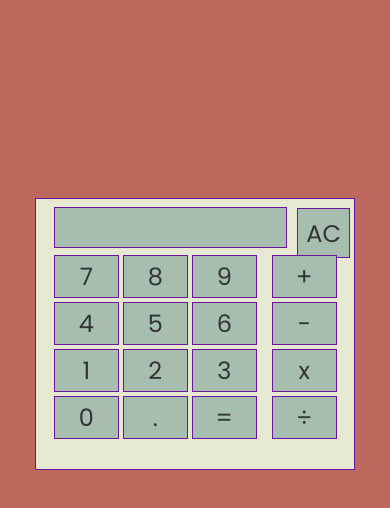
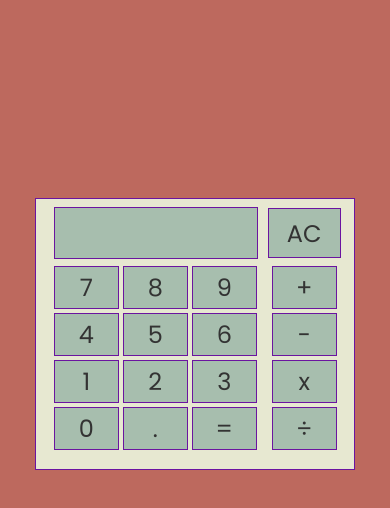
Before and after one commit to raunak250803/Calculator, a plain HTML site: page index.html in a window 390 px wide. Shown: the part 118-626 px from the top of the page. Drawn offline with Linux system fonts and the light colour scheme.

Commit message:
Update styles.css

```diff
--- a/styles.css
+++ b/styles.css
@@ -69,6 +69,7 @@ p{
     margin-left: 18px;
     margin-bottom: 5px;
     margin-top: 8px;
+    overflow: hidden;
 }
 .allButtons{
     display: flex;
@@ -118,11 +119,3 @@ p{
 .btEqual:hover p{
     color: white;
 }
-@media (max-width: 600px) {
-    .output {
-        width: 100%; /* Adjust width for smaller screens */
-        height: auto; /* Allow height to adjust based on content */
-        padding: 10px; /* Reduce padding */
-        font-size: 1rem; /* Adjust font size */
-    }
-}
```
